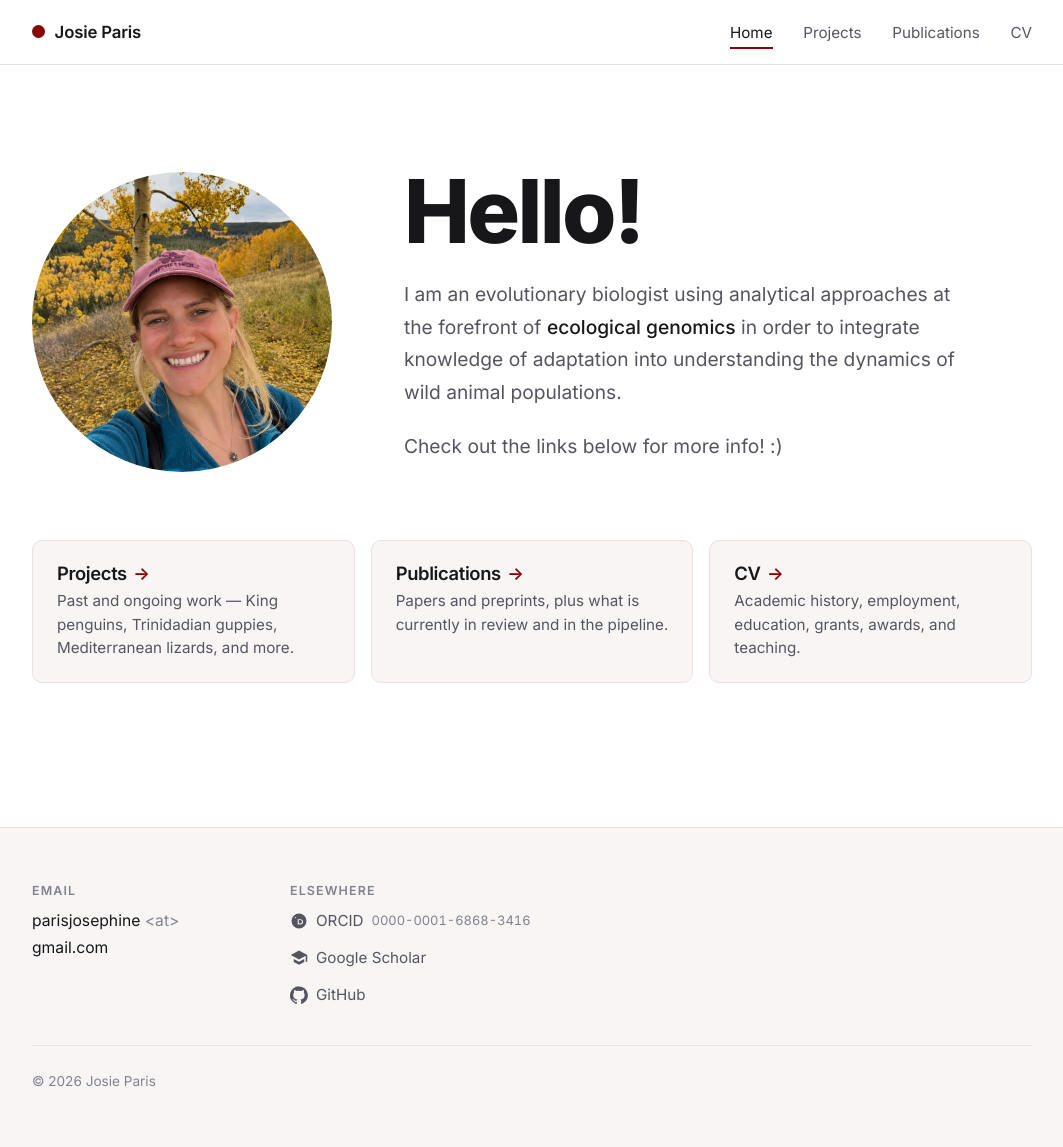
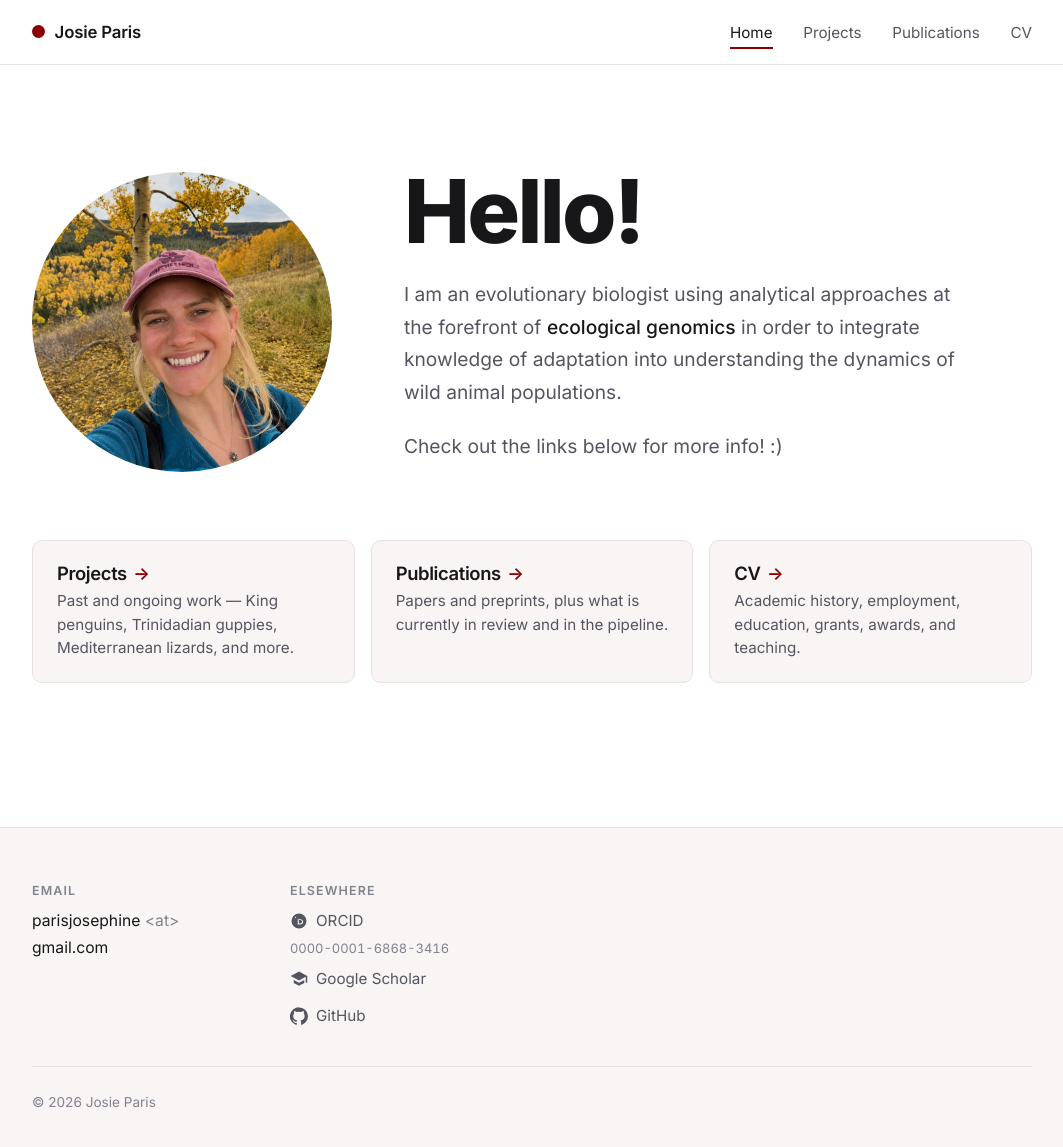
Before and after one commit to josieparis/josieparis.github.io, a Jekyll site: the page built from index.html, in a window 1280 px wide and 1170 px high. Shown: the top 1147 px of the window, without its empty margins (108-1171 px from the left). Built offline with Jekyll 4.4.1, drawn with Linux system fonts in a browser that asks for light colours.

Commit message:
Footer links wrap as units; cache-bust CSS/JS per build
Co-Authored-By: Claude Opus 5 <noreply@anthropic.com>

```diff
--- a/_includes/head.html
+++ b/_includes/head.html
@@ -10,6 +10,6 @@
 <link rel="preconnect" href="https://fonts.gstatic.com" crossorigin>
 <link rel="stylesheet" href="https://fonts.googleapis.com/css2?family=Inter:wght@400;500;600;700;800&display=swap">
 
-<link rel="stylesheet" href="{{ '/assets/css/main.css' | relative_url }}">
+<link rel="stylesheet" href="{{ '/assets/css/main.css' | relative_url }}?v={{ site.time | date: '%Y%m%d%H%M%S' }}">
 <link rel="icon" href="{{ '/assets/favicon.svg' | relative_url }}" type="image/svg+xml">
 <link rel="alternate" type="application/atom+xml" href="{{ '/sitemap.xml' | relative_url }}">
--- a/_layouts/default.html
+++ b/_layouts/default.html
@@ -12,6 +12,6 @@
 
   {%- include footer.html -%}
 
-  <script src="{{ '/assets/js/nav.js' | relative_url }}" defer></script>
+  <script src="{{ '/assets/js/nav.js' | relative_url }}?v={{ site.time | date: '%Y%m%d%H%M%S' }}" defer></script>
 </body>
 </html>
--- a/assets/css/main.css
+++ b/assets/css/main.css
@@ -496,7 +496,7 @@ a.pill:hover { background: var(--accent); color: #fff; border-color: var(--accen
 .site-footer__email .at { color: var(--ink-3); }
 .social { list-style: none; margin: 0; padding: 0; display: grid; gap: .4rem; }
 .social a {
-  display: inline-flex; align-items: center; gap: .5rem;
+  display: inline-flex; flex-wrap: wrap; align-items: center; gap: .25rem .5rem;
   color: var(--ink-2); text-decoration: none; font-size: .95rem;
 }
 .social a:hover { color: var(--accent-ink); text-decoration: underline; }
```
